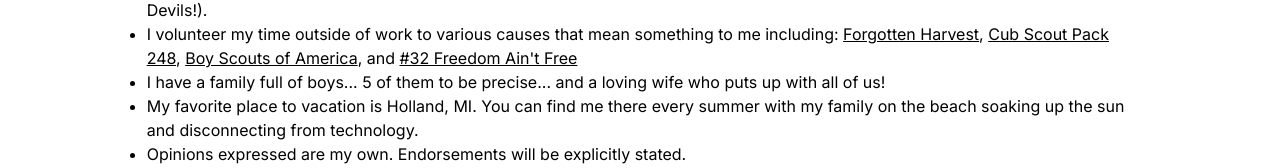
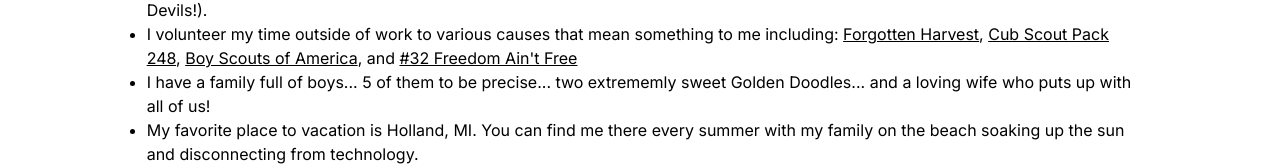
Before and after one commit to steve-kaschimer/steve-kaschimer.github.io, a Next.js app: page / in a window 1280 px wide. Shown: the part 754-922 px from the top of the page. Built offline with nearby package versions, Linux system fonts and the light colour scheme.

Commit message:
Update about.js

```diff
--- a/components/about.js
+++ b/components/about.js
@@ -16,7 +16,7 @@ export default function About() {
                 <ul className="list-disc mb-4">
                     <li className="mx-6">I have a B.S. in Computer Information Systems and a M.S. in Information Management, both from Arizona State University (Go Sun Devils!).</li>
                     <li className="mx-6">I volunteer my time outside of work to various causes that mean something to me including: <a className="underline" href="https://www.forgottenharvest.org" target="_blank" rel="noreferrer">Forgotten Harvest</a>, <a className="underline" href="https://pack248.org" target="_blank" rel="noreferrer">Cub Scout Pack 248</a>, <a className="underline" href="https://scouting.org" target="_blank" rel="noreferrer">Boy Scouts of America</a>, and <a className="underline" href="https://freedomaintfree.us" target="_blank" rel="noreferrer">#32 Freedom Ain&apos;t Free</a></li>
-                    <li className="mx-6">I have a family full of boys... 5 of them to be precise... and a loving wife who puts up with all of us!</li>
+                    <li className="mx-6">I have a family full of boys... 5 of them to be precise... two extrememly sweet Golden Doodles... and a loving wife who puts up with all of us!</li>
                     <li className="mx-6">My favorite place to vacation is Holland, MI. You can find me there every summer with my family on the beach soaking up the sun and disconnecting from technology.</li>
                     <li className="mx-6">Opinions expressed are my own. Endorsements will be explicitly stated. </li>
                 </ul>
```
